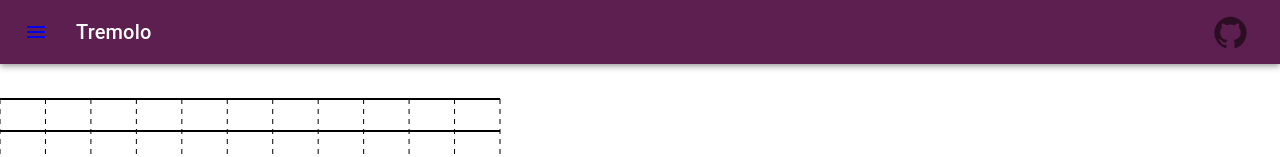
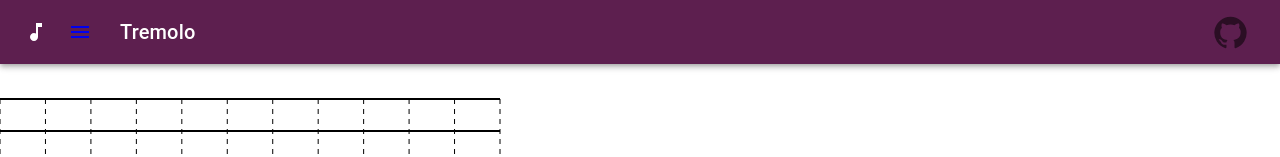
Before and after one commit to Sergej-Popov/tremolo, a React (Vite) app: page / in a window 1280 px wide. Shown: the top 157 px of the page. Built offline with nearby package versions, Linux system fonts and the light colour scheme; a web font is replaced by a local one.

Commit message:
feat: allow multiple guitar boards

```diff
--- a/src/Menu.tsx
+++ b/src/Menu.tsx
@@ -3,6 +3,7 @@ import { Link } from 'react-router-dom';
 import { AppBar, Toolbar, IconButton, Typography, Select, MenuItem, Box } from '@mui/material';
 import MenuIcon from '@mui/icons-material/Menu';
 import GitHubIcon from '@mui/icons-material/GitHub';
+import MusicNoteIcon from '@mui/icons-material/MusicNote';
 import { AppContext } from './Store';
 import { noteColors } from './theme';
 import { updateSelectedColor } from './d3-ext';
@@ -12,10 +13,14 @@ const Menu: React.FC = () => {
   const stickyColor = app?.stickyColor ?? noteColors[0];
   const setStickyColor = app?.setStickyColor ?? (() => {});
   const stickySelected = app?.stickySelected ?? false;
+  const addBoard = app?.addBoard ?? (() => {});
 
   return (
     <AppBar position="static" style={{ marginBottom: "15px" }}>
       <Toolbar>
+        <IconButton size="large" edge="start" color="inherit" onClick={addBoard} sx={{ mr: 1 }}>
+          <MusicNoteIcon />
+        </IconButton>
         <Link to="/second">
           <IconButton
             size="large"
--- a/src/Store.tsx
+++ b/src/Store.tsx
@@ -9,6 +9,8 @@ interface AppState {
   setStickyColor: React.Dispatch<React.SetStateAction<string>>;
   stickySelected: boolean;
   setStickySelected: React.Dispatch<React.SetStateAction<boolean>>;
+  boards: number[];
+  addBoard: () => void;
 }
 
 export const AppContext = createContext<AppState | undefined>(undefined);
@@ -19,9 +21,14 @@ export const AppProvider: React.FC<{ children: ReactNode }> = ({
   const [data, setData] = useState<any[]>([]);
   const [stickyColor, setStickyColor] = useState<string>(noteColors[0]);
   const [stickySelected, setStickySelected] = useState<boolean>(false);
+  const [boards, setBoards] = useState<number[]>([0]);
+
+  const addBoard = () => {
+    setBoards((ids) => [...ids, ids.length ? Math.max(...ids) + 1 : 0]);
+  };
 
   return (
-    <AppContext.Provider value={{ data, setData, stickyColor, setStickyColor, stickySelected, setStickySelected }}>
+    <AppContext.Provider value={{ data, setData, stickyColor, setStickyColor, stickySelected, setStickySelected, boards, addBoard }}>
       {children}
     </AppContext.Provider>
   );
--- a/src/pages/MainPage.tsx
+++ b/src/pages/MainPage.tsx
@@ -1,12 +1,17 @@
-import React from "react";
+import React, { useContext } from "react";
 
 import GuitarBoard from "../components/GuitarBoard";
+import { AppContext } from "../Store";
 
 const MainPage: React.FC = () => {
+  const app = useContext(AppContext);
+  const boards = app?.boards ?? [0];
 
   return (
     <>
-      <GuitarBoard />
+      {boards.map((id) => (
+        <GuitarBoard key={id} />
+      ))}
     </>
   );
 };
```
Also changed, not shown: 1 other file (tests, documents, lock files or other folders).
